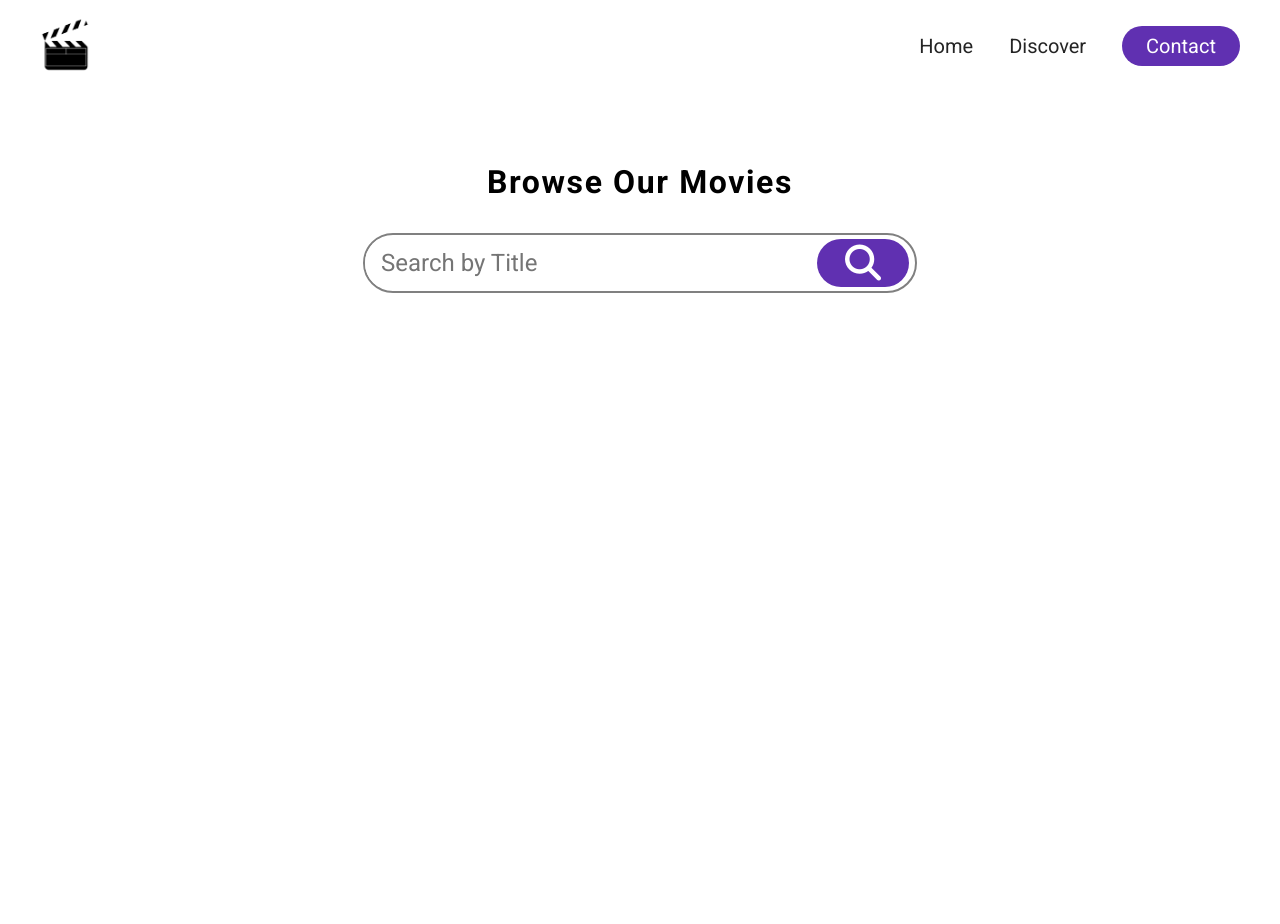
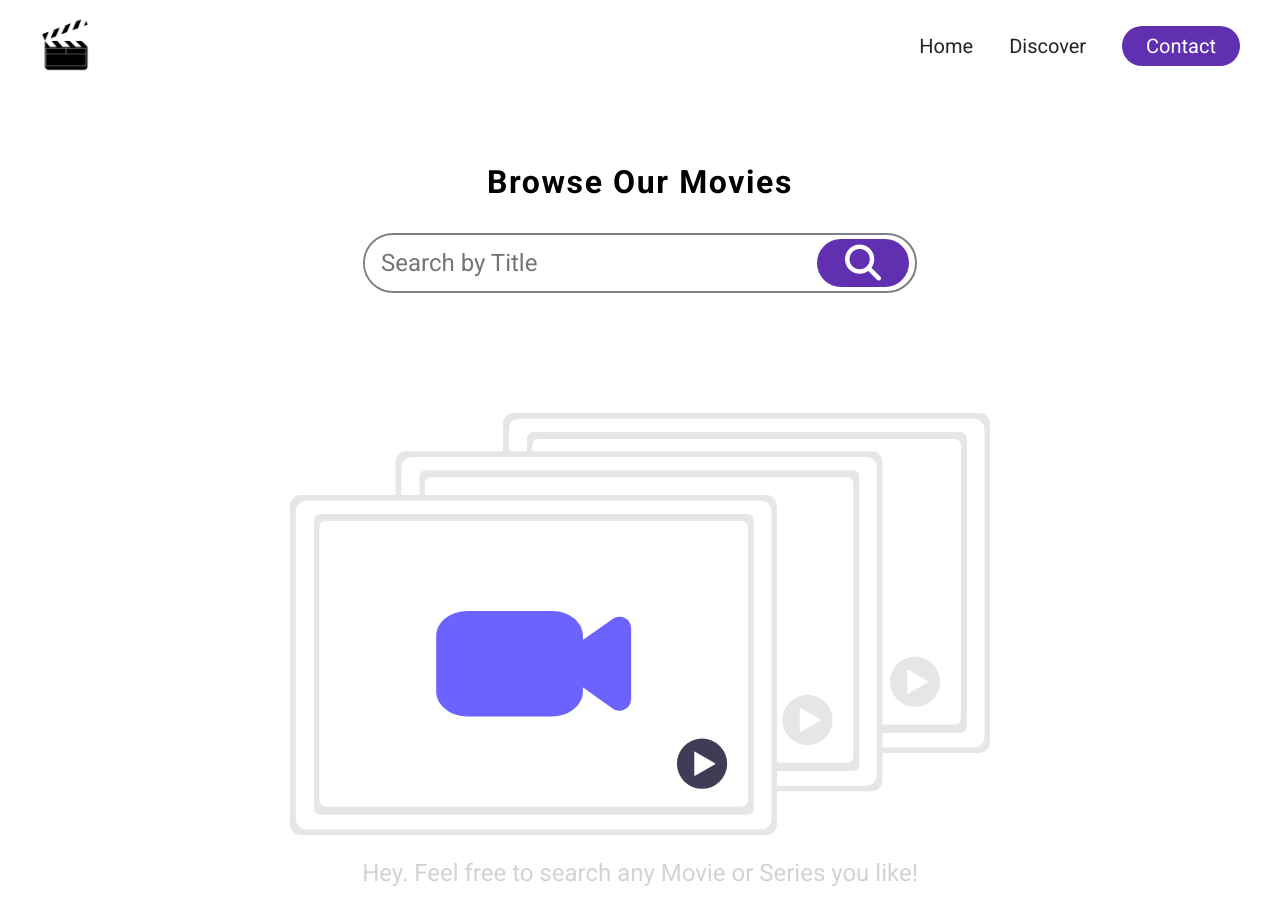
Before and after one commit to aaronm99/api-website, a plain HTML site: page index.html in a window 1280 px wide. Before the commit the page ends 800 px from the top, so only its background shows below. Drawn offline with Linux system fonts and the light colour scheme.

Commit message:
added error handling

```diff
--- a/index.html
+++ b/index.html
@@ -55,6 +55,14 @@
               <div class="movie__rating">6.6 / 10</div>
             </div> -->
           </div>
+          <div class="empty__container">
+            <figure class="video__wrapper">
+              <img class="video__img" src="./assets/videofiles.svg" alt="" />
+            </figure>
+            <p class="empty__txt">
+              Hey. Feel free to search any Movie or Series you like!
+            </p>
+          </div>
         </div>
       </div>
     </section>
--- a/index.js
+++ b/index.js
@@ -4,6 +4,9 @@ search_btn.addEventListener("click", getData);
 function getData() {
   let searchInput = document.querySelector("input").value;
   let results = document.querySelector(".result__txt");
+  let empty = document.querySelector(".empty__container");
+  let movies = document.querySelector(".movies");
+
   results.innerHTML = `Results for "${searchInput}"`;
 
   const moviesWrapper = document.querySelector(".movies");
@@ -12,11 +15,16 @@ function getData() {
   fetch(`https://www.omdbapi.com/?apikey=6a434c95&s='${searchInput}'`)
     .then((response) => response.json())
     .then((data) => {
+      try {
         data.Search.forEach((movie) => {
+          if (movie) {
+            movies.style.display = "flex";
+            empty.style.display = "none";
+          }
+
           if (movie.Poster == "N/A") {
             movie.Poster = "./assets/notavailable.png";
           }
-
           html += `<div class="movie">
                   <figure class="movie__img--wrapper">
                     <img
@@ -30,6 +38,10 @@ function getData() {
                 </div>`;
           moviesWrapper.innerHTML = html;
         });
+      } catch (e) {
+        empty.style.display = "flex";
+        movies.style.display = "none";
+      }
     });
 }
 
--- a/styles.css
+++ b/styles.css
@@ -156,3 +156,26 @@ header {
 .result__txt {
   padding: 20px 0;
 }
+
+/* EMPTY STATE */
+
+.empty__container {
+  display: flex;
+  flex-direction: column;
+  justify-content: center;
+  align-items: center;
+}
+
+.video__wrapper {
+  max-width: 700px;
+}
+
+.video__img {
+  width: 100%;
+}
+
+.empty__txt {
+  font-size: 24px;
+  padding-top: 20px;
+  color: lightgray;
+}
```
Also changed, not shown: assets/videofiles.svg (added). Lines whose indentation alone changed are shown as unchanged.
